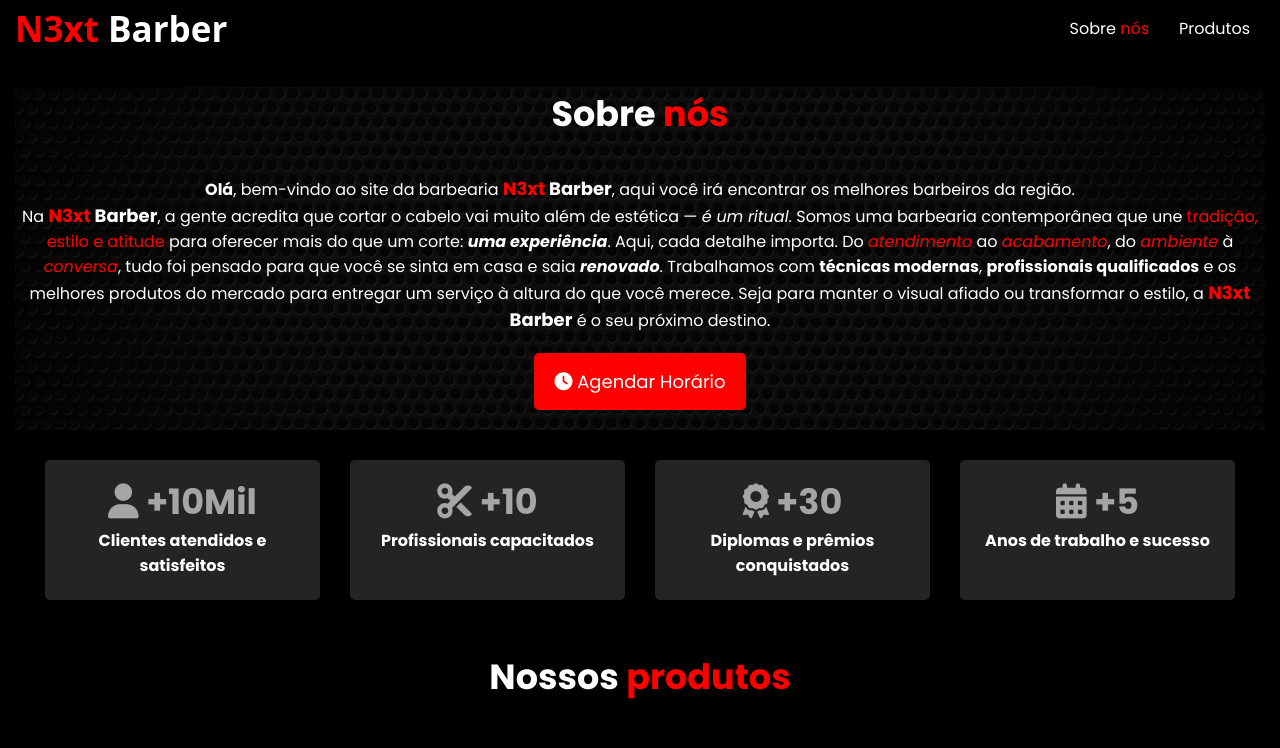
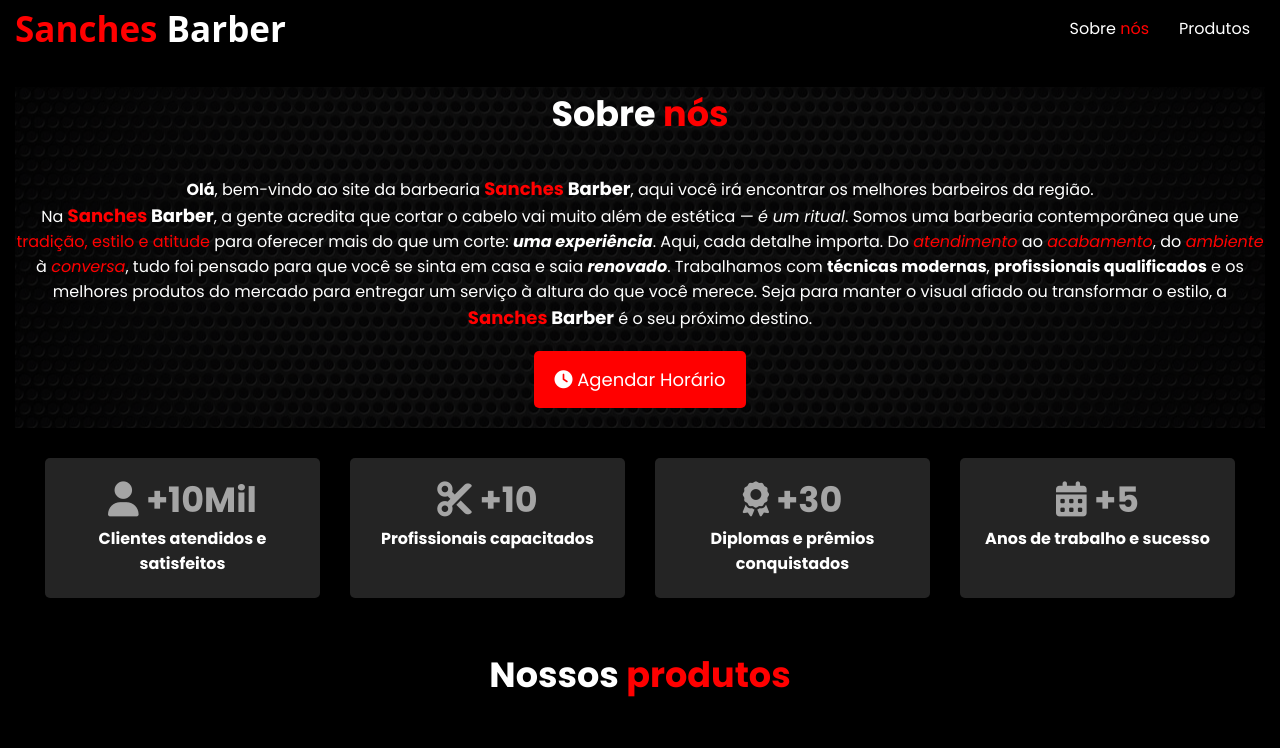
Before and after one commit to kauasanches/N3xt-Barber, a plain HTML site: page index.html in a window 1280 px wide. Shown: the top 748 px of the page. Drawn offline with Linux system fonts and the light colour scheme; a web font is replaced by a local one.

Commit message:
Update index.html
Troquei o nome da empresa

```diff
--- a/index.html
+++ b/index.html
@@ -6,11 +6,11 @@
     <script src="https://kit.fontawesome.com/55f13e025f.js" crossorigin="anonymous"></script>
     <link rel="stylesheet" href="style.css">
 
-    <title>Home Page - NB</title>
+    <title>Home Page - SB</title>
 </head>
 <body>
     <header class="cabecalho">
-        <h1><span>N3xt</span> Barber</h1>
+        <h1><span>Sanches</span> Barber</h1>
 
         <nav>
             <ul>
@@ -31,8 +31,8 @@
     <div class="container">
         <section class="about" id="about">
             <h2 class="titulo">Sobre<span class="li2"> nós</span></h2>
-            <p><b>Olá</b>, bem-vindo ao site da barbearia <b class="name-workshop"><span class="li2 name-workshop">N3xt</span> Barber</b>, aqui você irá encontrar os melhores barbeiros da região.</p>
-            <p>Na <b class="name-workshop"><span class="li2 name-workshop">N3xt</span> Barber</b>, a gente acredita que cortar o cabelo vai muito além de estética — <i>é um ritual</i>. Somos uma barbearia contemporânea que une <span class="li2">tradição, estilo e atitude</span> para oferecer mais do que um corte: <b><i>uma experiência</i></b>. Aqui, cada detalhe importa. Do <span class="li2"><i>atendimento</i></span> ao <span class="li2"><i>acabamento</i></span>, do <span class="li2"><i>ambiente</i></span> à <span class="li2"><i>conversa</i></span>, tudo foi pensado para que você se sinta em casa e saia <b><i>renovado</i></b>. Trabalhamos com <b>técnicas modernas</b>, <b>profissionais qualificados</b> e os melhores produtos do mercado para entregar um serviço à altura do que você merece. Seja para manter o visual afiado ou transformar o estilo, a <b class="name-workshop"><span class="li2 name-workshop">N3xt</span> Barber</b>  é o seu próximo destino.</p>
+            <p><b>Olá</b>, bem-vindo ao site da barbearia <b class="name-workshop"><span class="li2 name-workshop">Sanches</span> Barber</b>, aqui você irá encontrar os melhores barbeiros da região.</p>
+            <p>Na <b class="name-workshop"><span class="li2 name-workshop">Sanches</span> Barber</b>, a gente acredita que cortar o cabelo vai muito além de estética — <i>é um ritual</i>. Somos uma barbearia contemporânea que une <span class="li2">tradição, estilo e atitude</span> para oferecer mais do que um corte: <b><i>uma experiência</i></b>. Aqui, cada detalhe importa. Do <span class="li2"><i>atendimento</i></span> ao <span class="li2"><i>acabamento</i></span>, do <span class="li2"><i>ambiente</i></span> à <span class="li2"><i>conversa</i></span>, tudo foi pensado para que você se sinta em casa e saia <b><i>renovado</i></b>. Trabalhamos com <b>técnicas modernas</b>, <b>profissionais qualificados</b> e os melhores produtos do mercado para entregar um serviço à altura do que você merece. Seja para manter o visual afiado ou transformar o estilo, a <b class="name-workshop"><span class="li2 name-workshop">Sanches</span> Barber</b>  é o seu próximo destino.</p>
 
             <button class="agendar" onclick="agendar()">
                 <p><i class="fa-solid fa-clock"></i> Agendar Horário</p>
```
